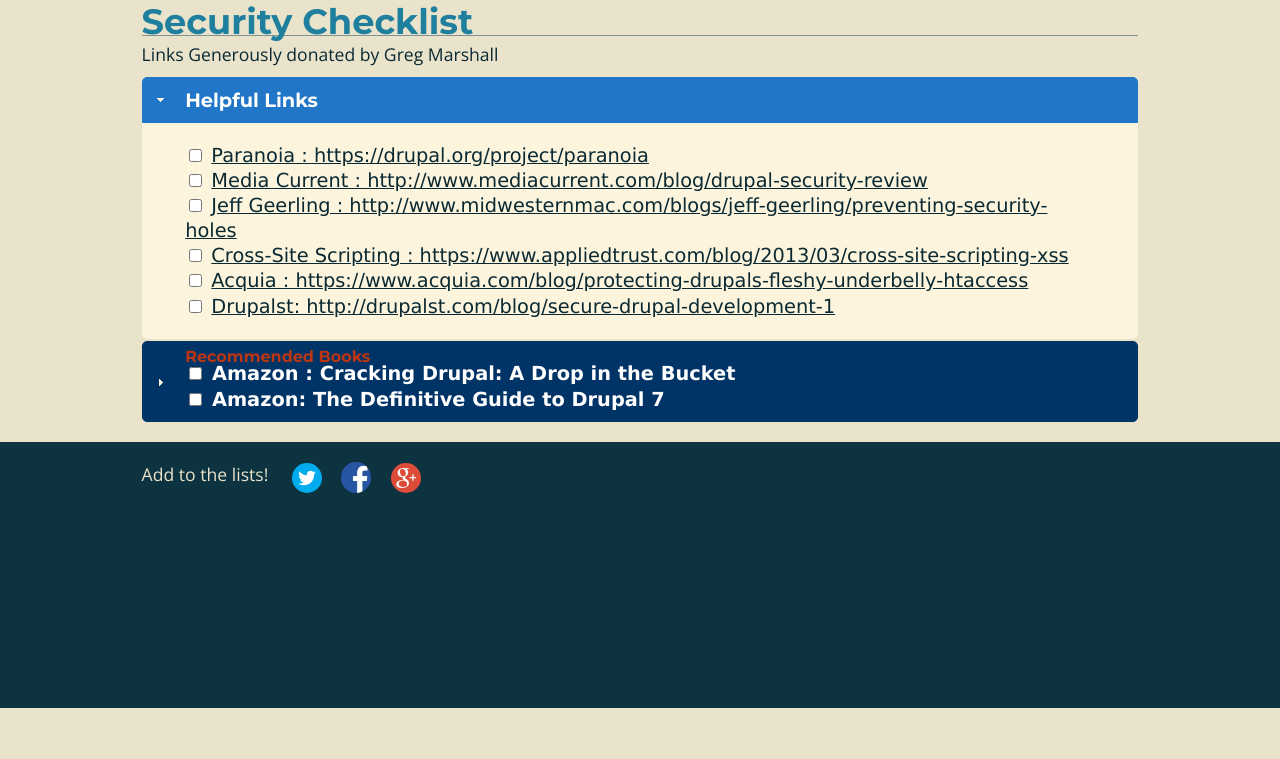
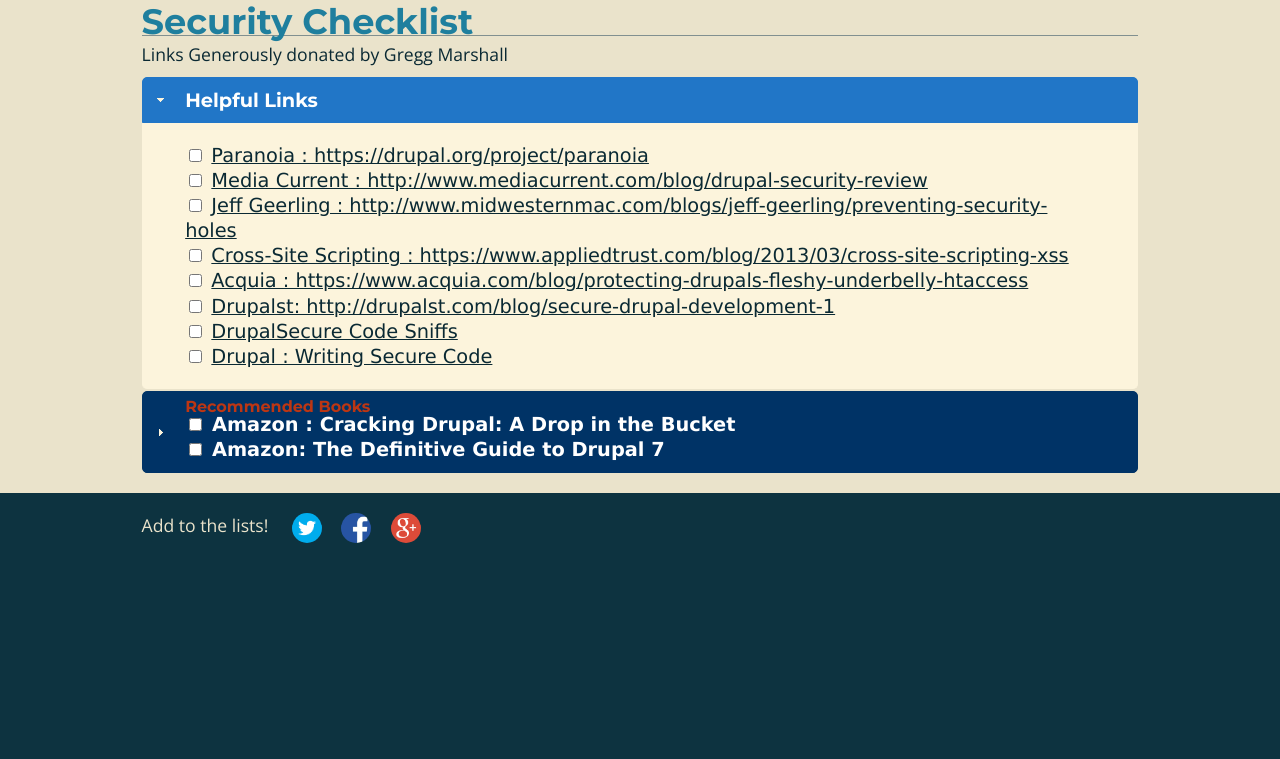
Before and after one commit to esteinborn/drupaldevchecklist, a website: page securitylist.html in a window 1280 px wide. Shown: the part 238-997 px from the top of the page. Before the commit the page ends 946 px from the top, so only its background shows below. Drawn offline with nearby package versions, Linux system fonts and the light colour scheme; a web font is replaced by a local one.

Commit message:
Added links to security list

```diff
--- a/securitylist.html
+++ b/securitylist.html
@@ -63,7 +63,7 @@
 	<div class="primary-full">
 
 	<article id="checklist"> <h1>Security Checklist</h1>
-		<p>Links Generously donated by Greg Marshall </p>
+		<p>Links Generously donated by Gregg Marshall </p>
 
 	<!-- START ACCORDION --->
 
@@ -92,6 +92,12 @@
   	<li ><input type="checkbox"  id="drupalst" tabindex="1">
   	<strong><a href="http://drupalst.com/blog/secure-drupal-development-1">Drupalst: http://drupalst.com/blog/secure-drupal-development-1</a></li>
 
+  <li ><input type="checkbox"  id="Coltrane" tabindex="1">
+  	<strong><a href="https://drupal.org/sandbox/coltrane/1921926">DrupalSecure Code Sniffs</a></li>
+
+  <li ><input type="checkbox"  id="drupal" tabindex="1">
+  	<strong><a href="https://drupal.org/writing-secure-code">Drupal : Writing Secure Code</a></li>
+
 
 
 
@@ -99,7 +105,9 @@
  <!-- end Helpful links-->
 
 				<h3>Recommended Books</h3>
-				<div><ul>
+				<div>
+
+					<ul>
 
   	<li ><input type="checkbox"  id="cracking" tabindex="1">
   	<strong><a href="http://www.amazon.com/Cracking-Drupal-A-Drop-Bucket/dp/0470429038/ref=tmm_pap_title_0?ie=UTF8&qid=1391665151&sr=8-1">Amazon : Cracking Drupal: A Drop in the Bucket</a></li>
@@ -115,8 +123,7 @@
 
 
 
-		</div><!-- end  Accordion -->
-
+</div><!-- end  Accordion -->
 
 	</article>
 
```
